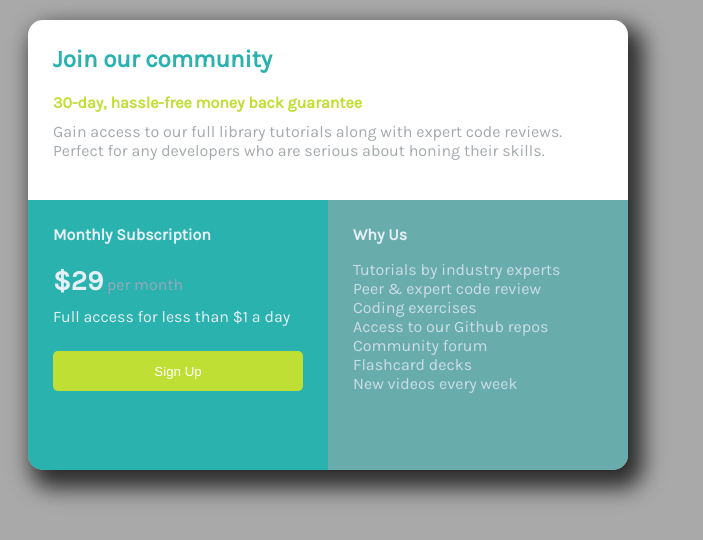
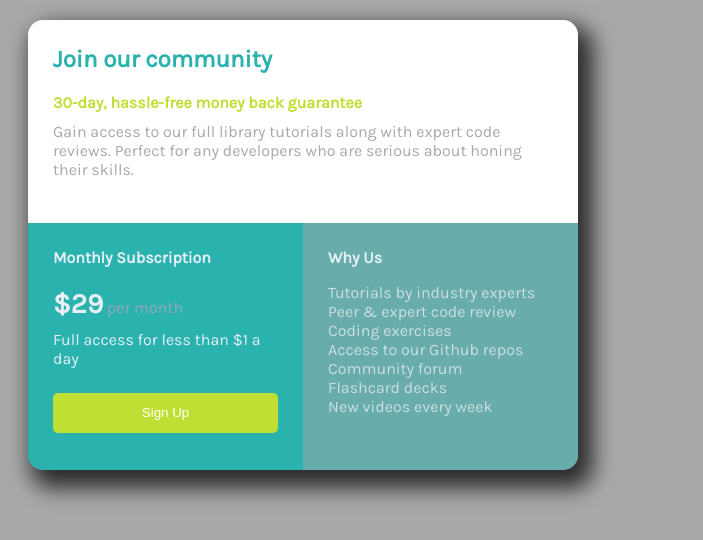
Before and after one commit to michaelasaloei69/price-card-frontend-mentor-challenge, a plain HTML site: page index.html in a window 1280 px wide. Shown: the whole page, without its empty margins (0-703 px from the left). Drawn offline with Linux system fonts and the light colour scheme.

Commit message:
Update style.css

```diff
--- a/style.css
+++ b/style.css
@@ -23,6 +23,7 @@ body {
 }
 
 #pg-top {
+	display: inline-block;
 	width: 100%;
 	padding: 25px;
 	background-color: white;
@@ -30,19 +31,24 @@ body {
 
 #pg-bottom {
 	width: 100%;
+    height: 55%;
 }
 
 #pg-bottom-left {
+	display: inline-block;
 	vertical-align: top;
 	margin-top: 0px;
 	width: 100%;
+	height: 100%;
 	padding: 25px;
 	background-color: rgb(42, 178, 175);
 }
 
 #pg-bottom-right {
+	display: inline-block;
 	vertical-align: top;
 	width: 100%;
+	height: 100%;
 	padding: 25px;
 	background-color: rgb(104, 173, 172);
 }
@@ -108,17 +114,17 @@ body {
 
 @media (min-width: 660px) {
 	.price-grid {
-		width: 600px;
+		width: 550px;
 		height: 450px;
 	}
 
 	#pg-top {
 		width: 100%;
-		height: 40%;
+		height: 45%;
 	}
 
 	#pg-bottom {
-		height: 60%
+		height: 55%
 	}
 
 	#pg-bottom-left, #pg-bottom-right {
```
